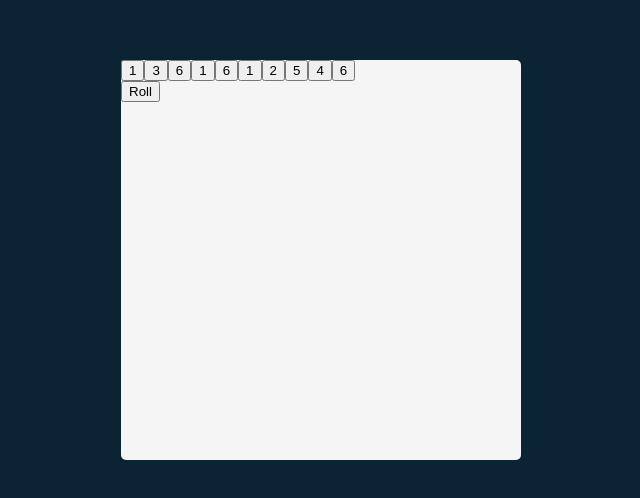
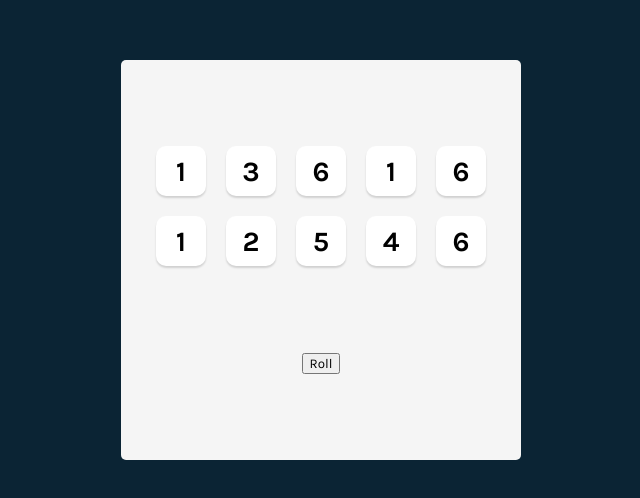
Before and after one commit to cyril-hhf/Tenzies, a React (Vite) app in the folder Tenzies/: page / in a window 1280 px wide. Shown: the part 140-638 px from the top of the page, without its empty margins (319-959 px from the left). Built offline with nearby package versions, Linux system fonts and the light colour scheme.

Commit message:
styled the dice

```diff
--- a/Tenzies/index.css
+++ b/Tenzies/index.css
@@ -3,6 +3,7 @@
 }
 
 body {
+    font-family: Karla, sans-serif;
     margin: 0;
     background-color: #0B2434;
     padding: 20px;
@@ -24,5 +25,40 @@
     background-color: #F5F5F5;
     height: 100%;
     border-radius: 5px;
+    display: flex;
+    flex-direction: column;
+    justify-content: space-evenly;
+    align-items: center;
+}
 
+.dice-container {
+    display: grid;
+    grid-template: auto auto / repeat(5, 1fr);
+    gap: 20px;
 }
+
+button {
+    font-family: Karla, sans-serif;
+    cursor: pointer;
+}
+
+.dice-container button {
+    height: 50px;
+    width: 50px;
+    box-shadow: 0px 2px 2px rgba(0, 0, 0, 0.15);
+    border-radius: 10px;
+    border: none;
+    background-color: white;
+    font-size: 1.75rem;
+    font-weight: bold;
+}
+
+button.roll-dice {
+    height: 50px;
+    width: 100px;
+    border: none;
+    border-radius: 6px;
+    background-color: #5035FF;
+    color: white;
+    font-size: 1.2rem;
+}
```
